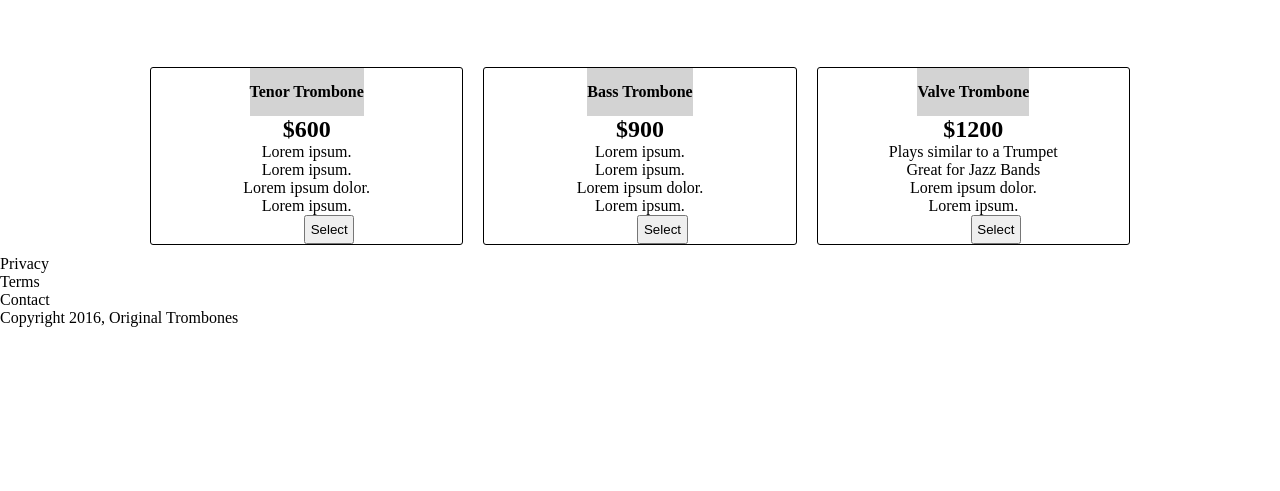
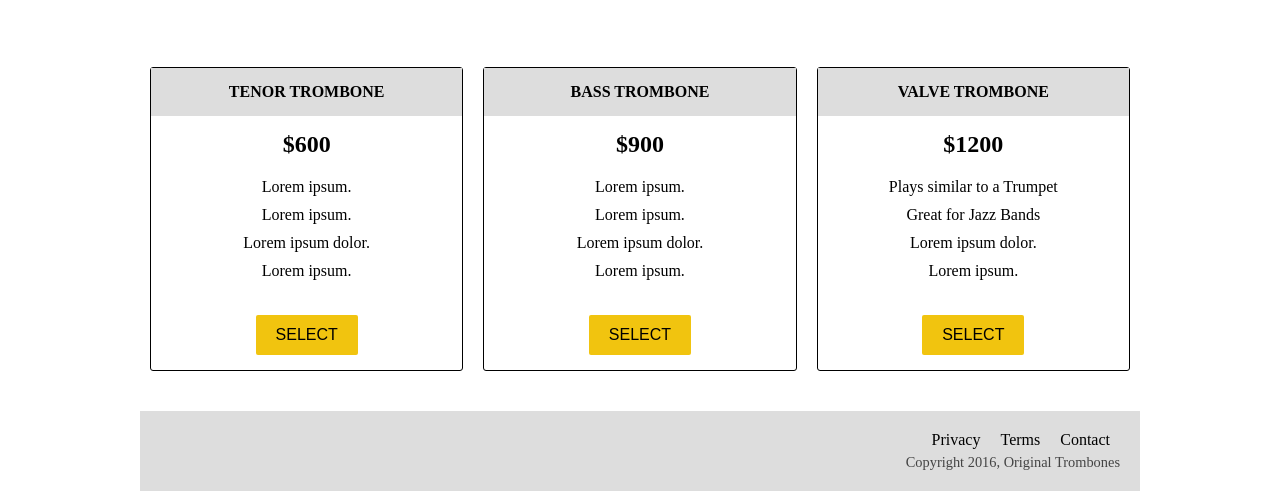
Before and after one commit to PreethikhaS/product-landing-page, a plain HTML site: page index.html in a window 1280 px wide. Shown: the part 977-1468 px from the top of the page. Before the commit the page ends 1304 px from the top, so only its background shows below. Drawn offline with Linux system fonts and the light colour scheme.

Commit message:
page styling modifited

```diff
--- a/index.html
+++ b/index.html
@@ -29,7 +29,7 @@
       <input id="submit" type="submit" value="Get Started" class="btn">
     </form>
   </section>
-  <div class='conatiner'>
+  <div class='container'>
   <section id='features'>
     <div class='grid'>
       <div class="icon">
--- a/styles.css
+++ b/styles.css
@@ -143,6 +143,18 @@
     border-radius: 3px;
 }
 
+.product > .level{
+    background-color: #ddd;
+    color: black;
+    padding: 15px 0;
+    width: 100%;
+    text-transform: uppercase;
+    font-weight: 700;
+}
+
+.product > h2{
+    margin-top:15px;
+}
 
   .level{
     background-color:lightgrey;
@@ -150,11 +162,63 @@
     font-weight:700;
   }
 
-  button{
-    margin-left:45px;
-    padding:0.3rem;
+  .product > ol{
+    margin:15px 0;
+  }
+
+  .product > ol >li{
+    padding: 5px 0;
+  }
+
+  li{
+    list-style: none;
+  }
+
+  .product >button{
+    border: 0;
+    margin: 15px 0;
+    background-color: #f1c40f;
+    font-weight: 400;
+  }
+
+  .btn{
+    padding: 0 20px;
+    height: 40px;
+    font-size: 1em;
+    font-weight: 900;
+    text-transform: uppercase;
+    border: 3px black solid;
+    border-radius: 2px;
+    background: transparent;
+    cursor: pointer;
   }
 
   h3{
     text-align:center;
   }
+
+  footer{
+    margin-top: 30px;
+    background-color: #ddd;
+    padding: 20px;
+  }
+  footer > ul{
+    display: flex;
+    justify-content: flex-end;
+  }
+
+  footer > ul > li{
+    padding: 0 10px;
+  }
+
+  li{
+    list-style: none;
+  }
+
+ footer > span{
+        margin-top: 5px;
+    display: flex;
+    justify-content: flex-end;
+    font-size: 0.9em;
+    color: #444;
+  }
```
